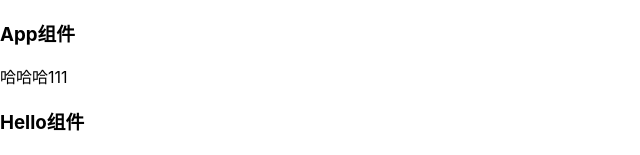
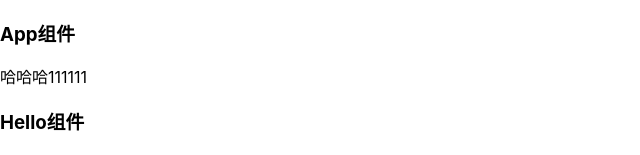
Before and after one commit to Xuan1202/myapp-ts, a React (Create React App) app: page / in a window 1280 px wide. Shown: the top 155 px of the page, without its empty margins (0-640 px from the left). Built offline with nearby package versions, Linux system fonts and the light colour scheme.

Commit message:
fix: Hellio组件添加span111111

```diff
--- a/src/Hello.tsx
+++ b/src/Hello.tsx
@@ -8,12 +8,11 @@ interface Greeting {
 const Hello: React.FC<Greeting> = (props: Greeting) => {
     return (
         <div>
-
-                 <span>哈哈哈</span>
-                  <span>111</span>
+            <span>哈哈哈</span>
+            <span>111111</span>
             <h3>Hello组件</h3>
-                <p>{props.name === 'tom' ? props.name + 'hanks' : props.name}</p>
+            <p>{props.name === 'tom' ? props.name + 'hanks' : props.name}</p>
         </div>
     )
 }
-export default Hello;
+export default Hello
```
